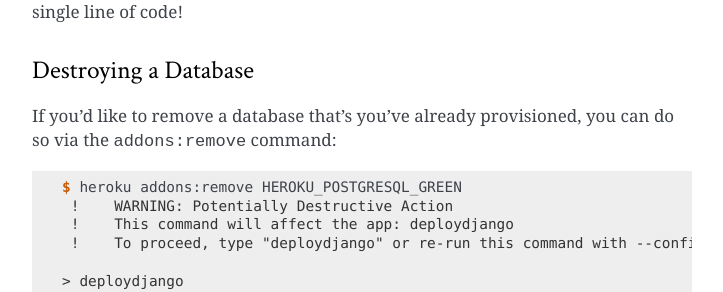
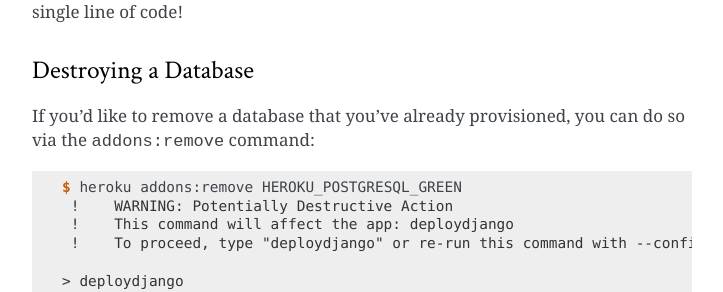
Before and after one commit to perryyo/deploydjango.com, a Sphinx documentation site: the page built from source/postgresql.rst, in a window 1280 px wide and 900 px high, scrolled down 3273 px. Shown: the part 156-448 px from the top of the window, without its empty margins (388-1111 px from the left). Built offline with Sphinx 7.4.7, drawn with Linux system fonts in a browser that asks for light colours.

Commit message:
Fixing typo.

```diff
--- a/source/postgresql.rst
+++ b/source/postgresql.rst
@@ -184,8 +184,8 @@
 Destroying a Database
 *********************
 
-If you'd like to remove a database that's you've already provisioned, you can
-do so via the ``addons:remove`` command:
+If you'd like to remove a database that you've already provisioned, you can do
+so via the ``addons:remove`` command:
 
 .. code-block:: console
 
```
